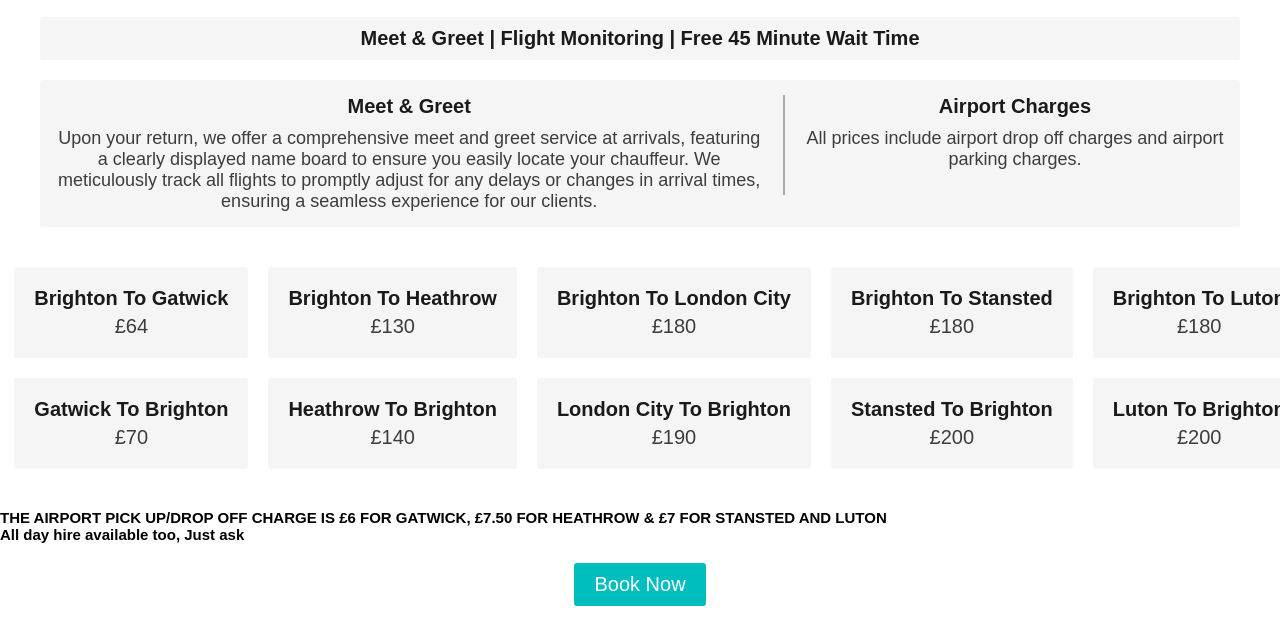
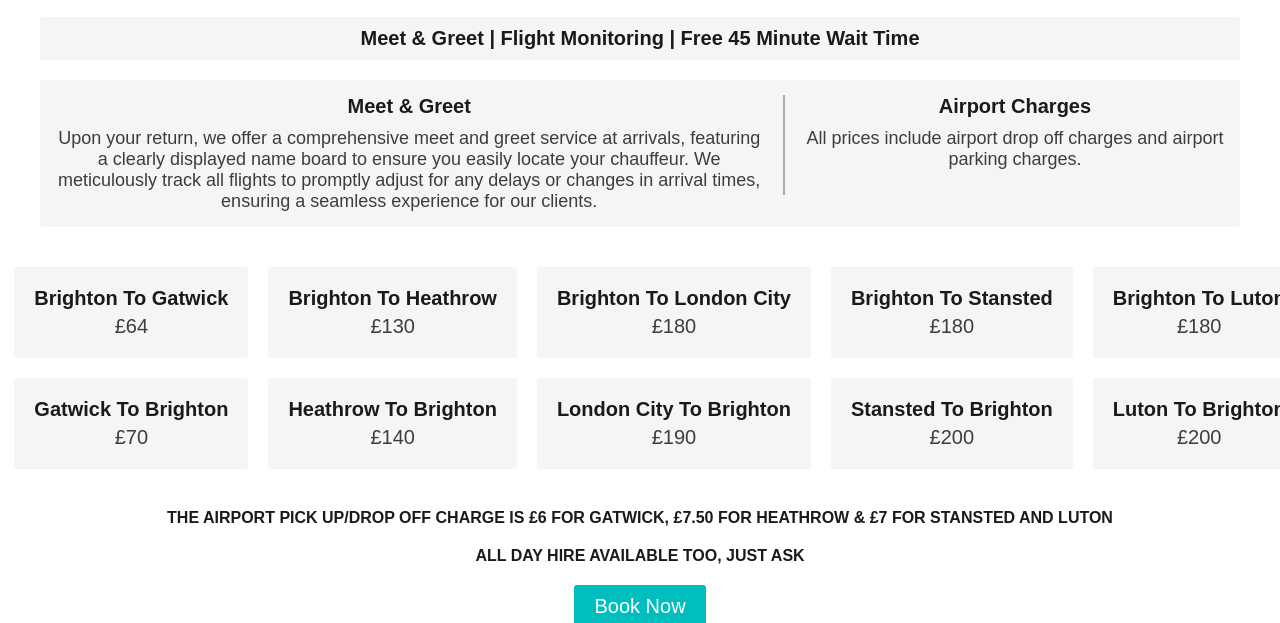
Before and after one commit to A2BTransfersBTN/a2btransfersbtn-website, a plain HTML site: page services.html in a window 1280 px wide. Shown: the part 644-1267 px from the top of the page. Drawn offline with nearby package versions, Linux system fonts and the light colour scheme; files that its build step writes are made by us from their sources.

Commit message:
Updated styling

```diff
--- a/services.scss
+++ b/services.scss
@@ -179,6 +179,24 @@
       font-size: 2rem;
     }
   }
+
+  &__charges {
+    margin: 2rem 3rem 0 3rem;
+  }
+
+  &__charges-text {
+    font-size: 1.6rem;
+    color: $darkblack;
+    text-align: center;
+  }
+
+  &__charges-hire {
+    font-size: 1.6rem;
+    color: $darkblack;
+    text-align: center;
+    margin-top: 2rem;
+    text-transform: uppercase;
+  }
 }
 
 .button {
```
